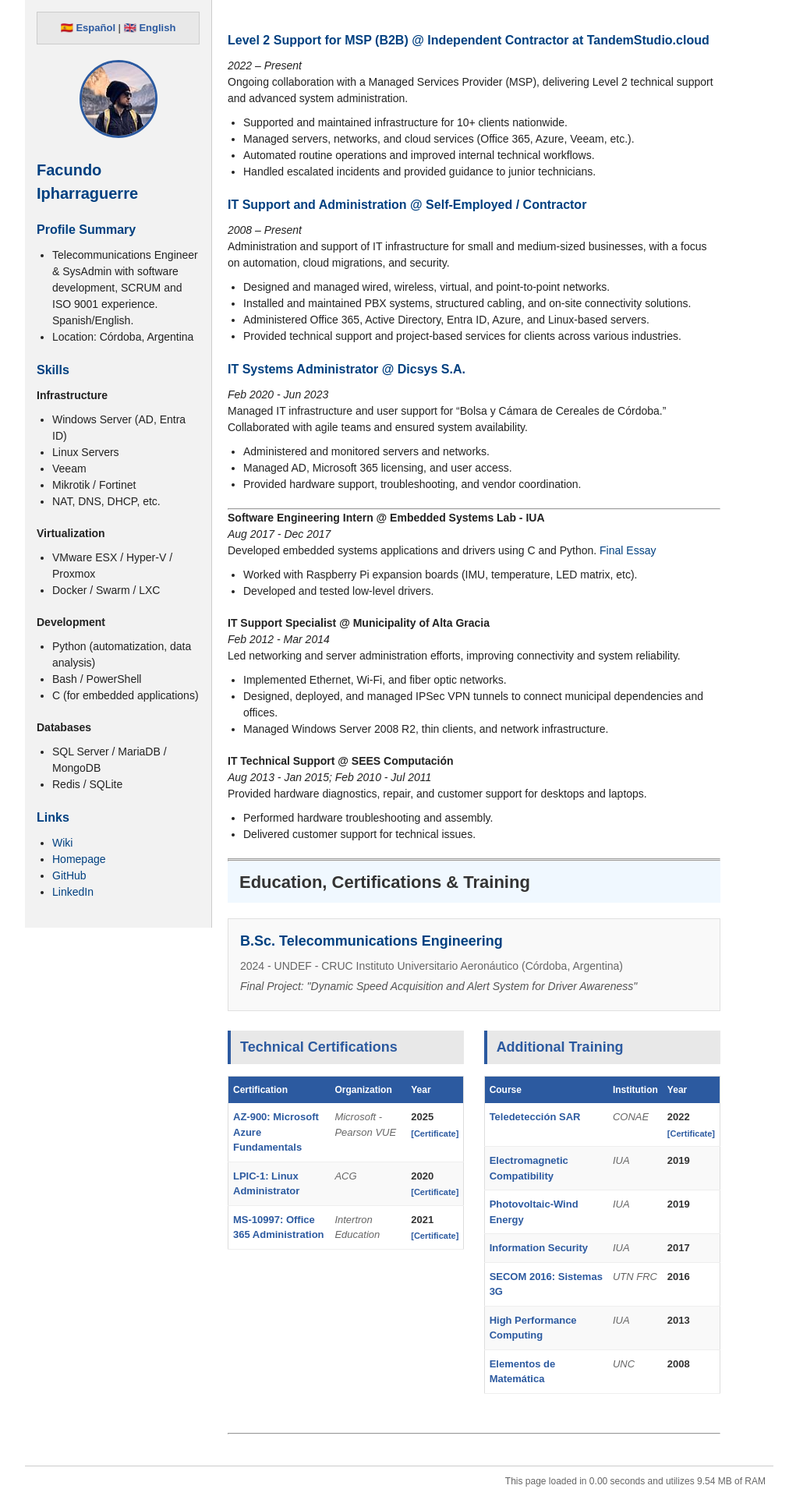
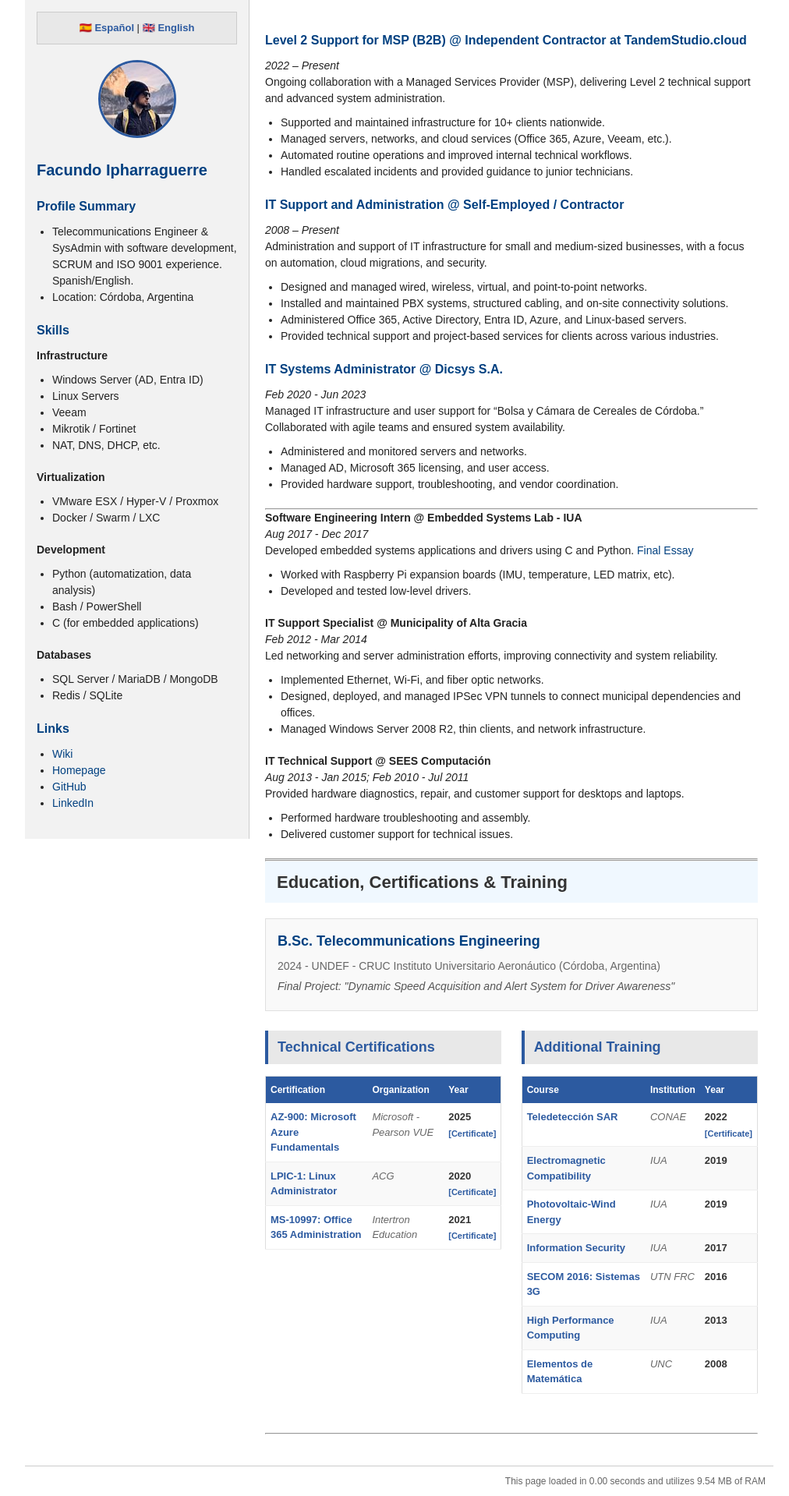
Before and after one commit to fipharraguerre/cv-homepage, a Jekyll site: the page built from index_en.md, in a window 1280 px wide. Shown: the whole page at 78% size, without its empty margins (128-1140 px from the left). Built offline with Jekyll 4.4.1, drawn with Linux system fonts in a browser that asks for light colours.

Commit message:
css responsiveness fixes

```diff
--- a/assets/style.css
+++ b/assets/style.css
@@ -1,4 +1,3 @@
-/* Minimalist CV Stylesheet with Education/Certification Layout */
 
 * {
     margin: 0;
@@ -19,11 +18,13 @@
     max-width: 960px;
     margin: 0 auto;
     overflow: hidden;
+    min-height: 100vh;
 }
 
 .sidebar {
     float: left;
-    width: 25%;
+    width: 30%;
+    min-height: 100vh;
     padding: 15px;
     background: #f2f2f2;
     border-right: 1px solid #ccc;
@@ -52,6 +53,18 @@
 #avatar img {
     border: 3px solid #2c5aa0;
     border-radius: 50%;
+}
+
+/* Responsive: Stack sidebar above content */
+@media (max-width: 768px) {
+    .container {
+        flex-direction: column;
+    }
+
+    .sidebar {
+        width: 70%;
+        text-align: left;
+    }
 }
 
 .content {
```
